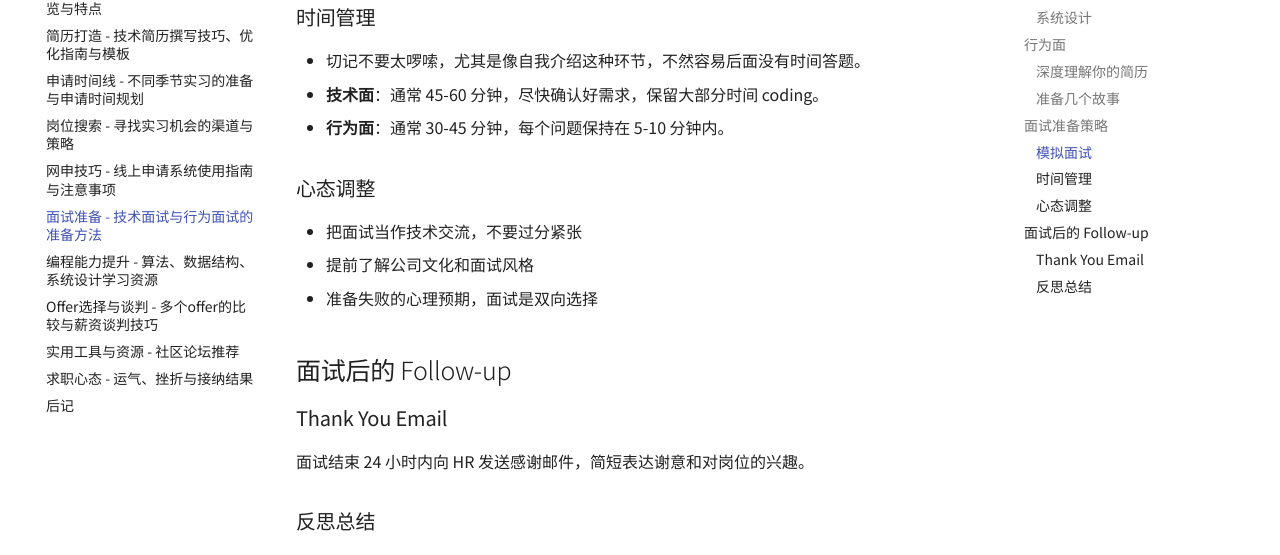
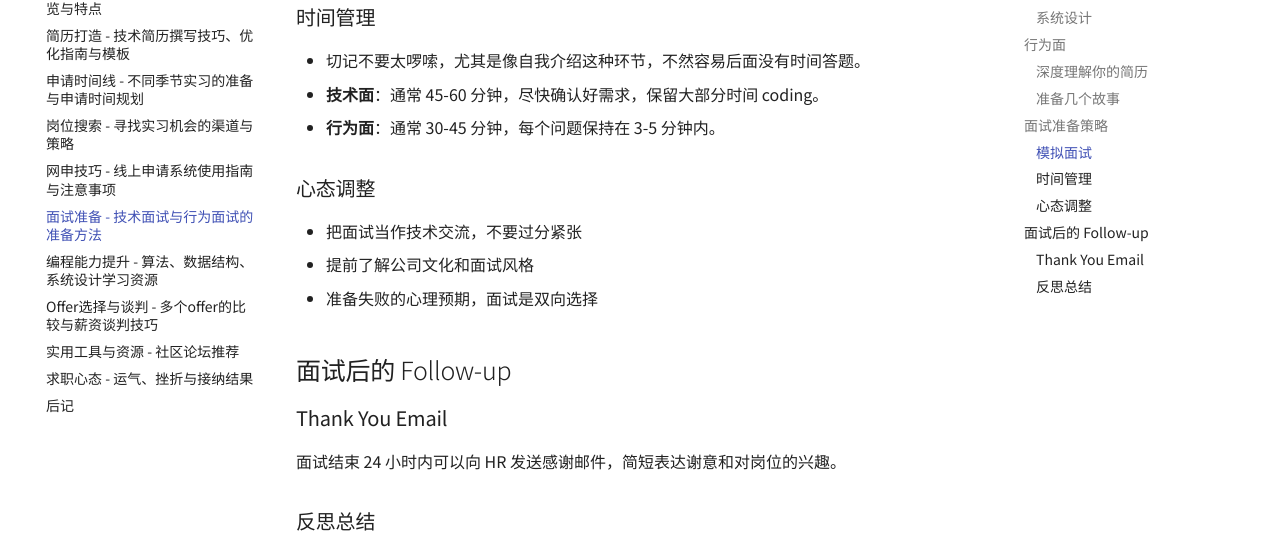
Before and after one commit to SamZhang02/internship-hunt-guide-cn, an MkDocs documentation site: the page built from docs/interviews.md, in a window 1280 px wide and 900 px high, scrolled down 2608 px. Shown: the part 145-700 px from the top of the window. Built offline with MkDocs 1.6.1 and Material for MkDocs 9.7.7, drawn with Linux system fonts in a browser that asks for light colours.

Commit message:
Fix typos (#9)
* Add thank you note to homies

* Fix typos

```diff
--- a/docs/interviews.md
+++ b/docs/interviews.md
@@ -71,7 +71,7 @@
 
 - 切记不要太啰嗦，尤其是像自我介绍这种环节，不然容易后面没有时间答题。
 - **技术面**：通常 45-60 分钟，尽快确认好需求，保留大部分时间 coding。
-- **行为面**：通常 30-45 分钟，每个问题保持在 5-10 分钟内。
+- **行为面**：通常 30-45 分钟，每个问题保持在 3-5 分钟内。
 
 ### 心态调整
 
@@ -83,7 +83,7 @@
 
 ### Thank You Email
 
-面试结束 24 小时内向 HR 发送感谢邮件，简短表达谢意和对岗位的兴趣。
+面试结束 24 小时内可以向 HR 发送感谢邮件，简短表达谢意和对岗位的兴趣。
 
 ### 反思总结
 
```
Also changed, not shown: docs/resume_crafting.md (+0 -1 lines).
